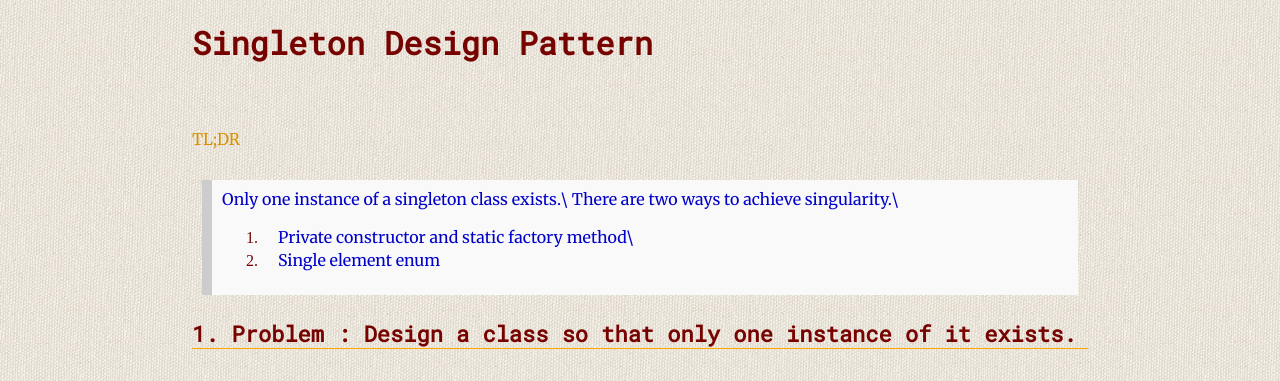
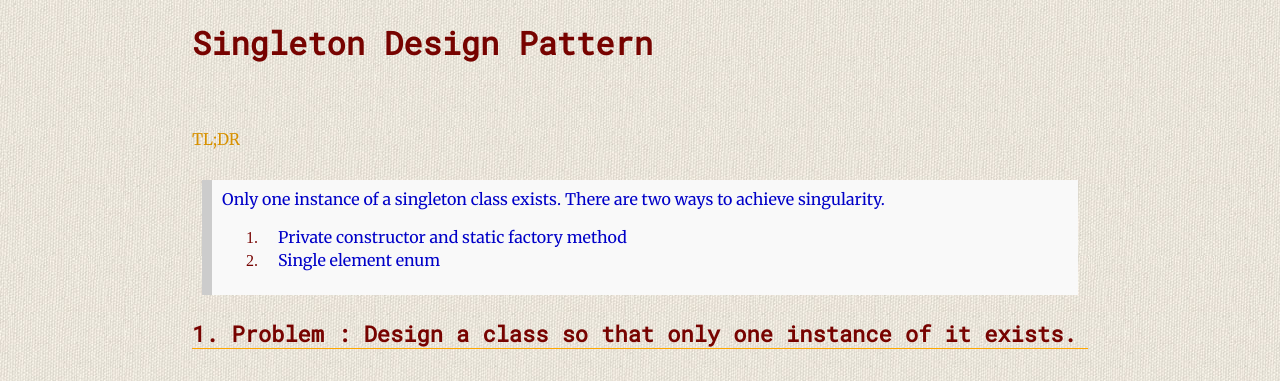
Before and after one commit to Jokestir/Jokestir.github.io, a Jekyll site: the page built from DesignPatterns/Singleton.md, in a window 1280 px wide. Shown: the top 381 px of the page. Built offline with Jekyll 4.4.1, drawn with Linux system fonts in a browser that asks for light colours.

Commit message:
new lines

```diff
--- a/DesignPatterns/Singleton.md
+++ b/DesignPatterns/Singleton.md
@@ -7,11 +7,11 @@ sort: 2
 
 [TL;DR]({{ site.url }}/assets/singleton_tl_dr.png)
 
->  Only one instance of a singleton class exists.\\
+>  Only one instance of a singleton class exists.
 >
->  There are two ways to achieve singularity.\\
+>  There are two ways to achieve singularity.
 >
->  1. Private constructor and static factory method\\
+>  1. Private constructor and static factory method
 >
 >  2. Single element enum
 
```
